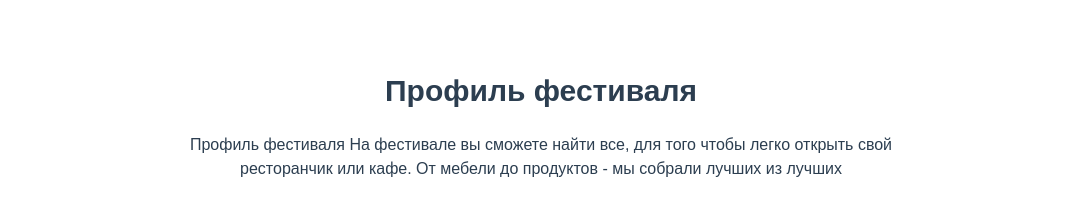
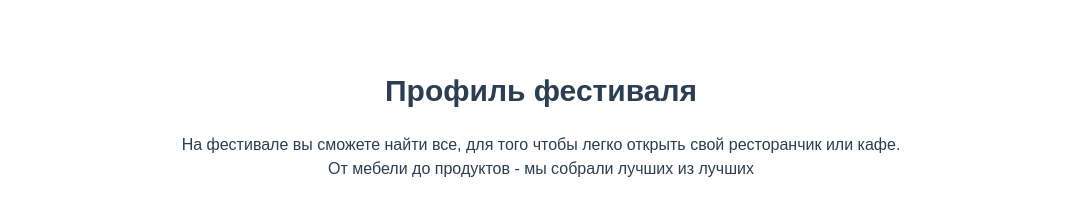
Before and after one commit to BekzodRahmonjonov/zira_fest, a Vue app: page / in a window 1280 px wide. Shown: the part 2880-3099 px from the top of the page, without its empty margins (99-1180 px from the left). Built offline with nearby package versions, Linux system fonts and the light colour scheme; grey boxes are pictures that could not be loaded; a web font is replaced by a local one; what vue-yandex-maps would draw is missing.

Commit message:
edited some content bugs

```diff
--- a/src/views/HomeView.vue
+++ b/src/views/HomeView.vue
@@ -209,9 +209,7 @@
     <div class="py-16 flex flex-col gap-10">
       <div class="flex flex-col gap-6 max-w-3xl mx-auto px-3.5">
         <h2 class="text-3xl font-bold">Профиль фестиваля</h2>
-        <p class="text-base font-extralight text-center font-light">Профиль фестиваля
-
-          На фестивале вы сможете найти все, для того чтобы легко открыть свой ресторанчик или кафе. От мебели до продуктов - мы собрали лучших из лучших</p>
+        <p class="text-base font-extralight text-center font-light">На фестивале вы сможете найти все, для того чтобы легко открыть свой ресторанчик или кафе. От мебели до продуктов - мы собрали лучших из лучших</p>
       </div>
       <div class="flex justify-center flex-wrap gap-6 max-w-5xl mx-auto">
         <div class="card w-80 card_small max-w-5xl mx-auto bg-gradient-to-t from-gray-400 to-white relative object-cover rounded-2xl overflow-hidden">
```
